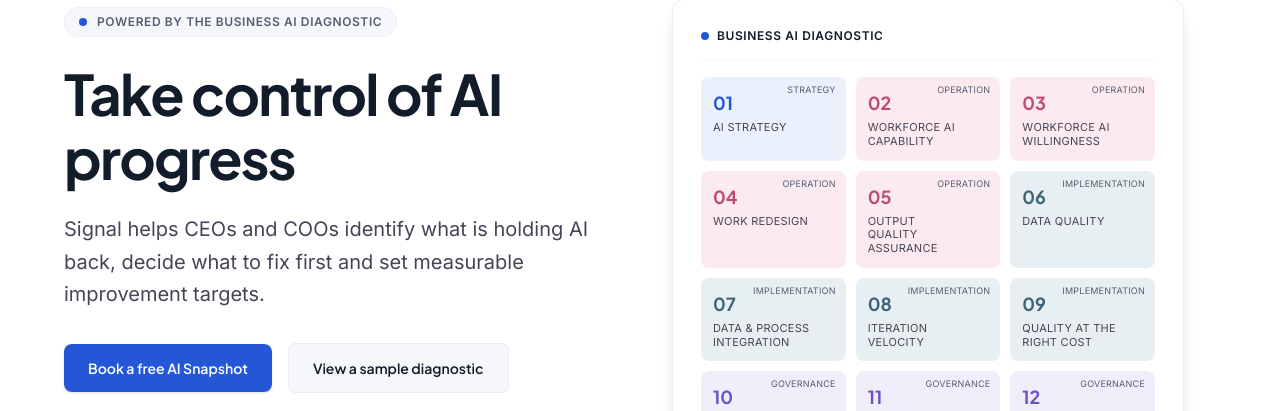
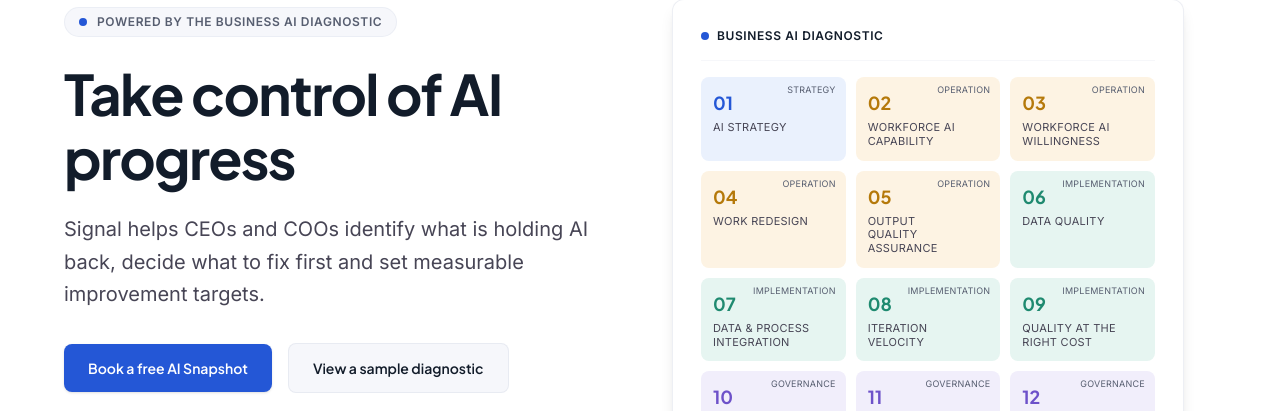
Before and after one commit to signalaibpi/signal-website, a Next.js app: page / in a window 1280 px wide. Shown: the part 137-548 px from the top of the page. Built offline with nearby package versions, Linux system fonts and the light colour scheme.

Commit message:
Revert "Swap area colors away from green/amber"
This reverts commit 496849d7f3768c3d2caca5df47c198a6102b7eae.

```diff
--- a/app/globals.css
+++ b/app/globals.css
@@ -18,17 +18,13 @@
      (Strategy, Implementation, Operation, Governance). Shared with the
      future Diagnostic page's radial chart — see
      Website/Business AI Diagnostic page/Visual ideas.md. Strategy reuses
-     the brand primary since it's already blue; the other three are new.
-     Deliberately avoids green/amber/yellow — those are reserved by the
-     diagnostic's own RAG status system (see Signal Business AI
-     Diagnostic.md → Output), so using them here would collide with that
-     meaning elsewhere in real diagnostic output. */
+     the brand primary since it's already blue; the other three are new. */
   --color-area-strategy: #2457d6;
   --color-area-strategy-tint: #eaf1fd;
-  --color-area-implementation: #3e6478;
-  --color-area-implementation-tint: #e8eff2;
-  --color-area-operation: #bd4b72;
-  --color-area-operation-tint: #fbeaf0;
+  --color-area-implementation: #1f8a70;
+  --color-area-implementation-tint: #e6f5f1;
+  --color-area-operation: #b5790a;
+  --color-area-operation-tint: #fdf3e3;
   --color-area-governance: #6d51c9;
   --color-area-governance-tint: #f1eefb;
 
```
Also changed, not shown: 2 other files (tests, documents, lock files or other folders).
